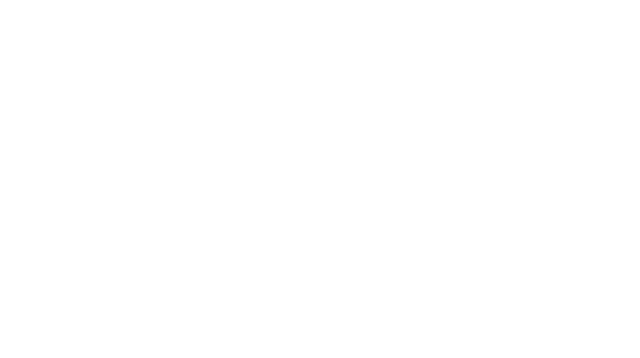
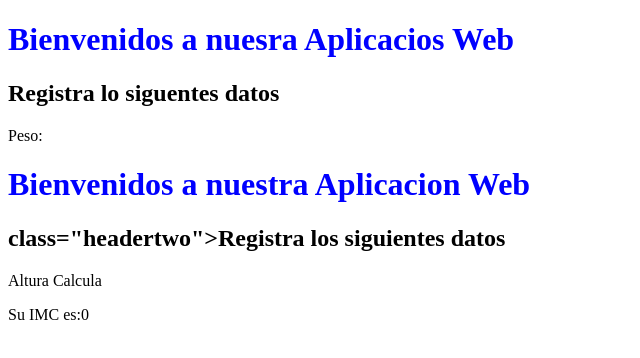
Before and after one commit to AnahiMayrin/practica_1_, a plain HTML site: page index.html in a window 1280 px wide. Shown: the whole page, without its empty margins (0-640 px from the left). Drawn offline with Linux system fonts and the light colour scheme.

Commit message:
Update index.html

```diff
--- a/index.html
+++ b/index.html
@@ -1,10 +1,10 @@
 <!DOCTYPE html>
 <html>
 <head>
-<meta charset="utf-8"
+<meta charset="utf-8">
 <meta name="viewport" content="width=device-width">
-<title href="index.css" rel="stylesheet" type="text/css" />
-<link href?="index.css" rel="stylesheet" type="text/css" />
+<title>repl.it</title>
+<link href="index.css" rel="stylesheet" type="text/css" />
 </head>
 <boby>
    <scrip src="index.js"></scrip>
@@ -13,10 +13,10 @@
    <p class="headertwo">Peso:
    <imput type="text" Placeholder="en Kilogramos"id="peso">
    <h1>Bienvenidos a nuestra Aplicacion Web</h1>
-   <h2>class="headertwo">Registra los siguientes Datos</h2>
-   <p class=headertwo">Altura
-   <imput mtype="tyt"pleaceholder="en metros"id"alturas"
-   <button type="button"onClick="getIMC>Calcula</button>
-   <p>Su IMC es:<a id=!imc">0</a></p>
+   <h2>class="headertwo">Registra los siguientes datos</h2>
+   <p class="headertwo">Altura
+   <imput mtype="tyt"pleaceholder="en metros"id"altura"
+   <button type="button"onClick="getIMC">Calcula</button>
+   <p>Su IMC es:<a id="imc">0</a></p>
    </body>
    </html>
```
